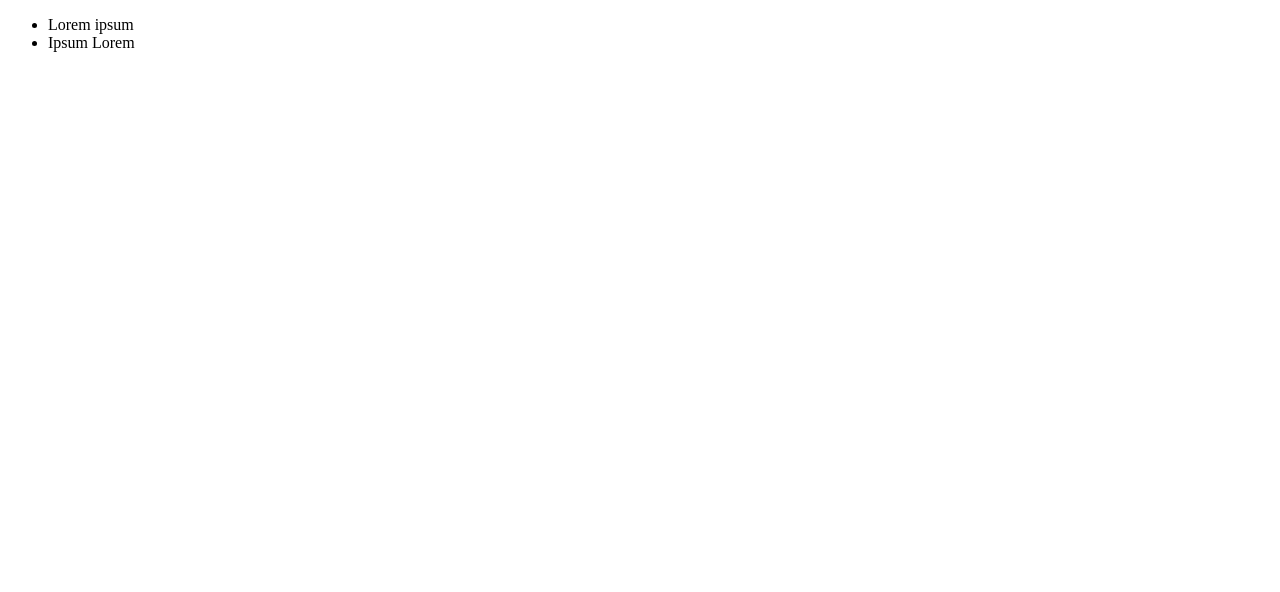
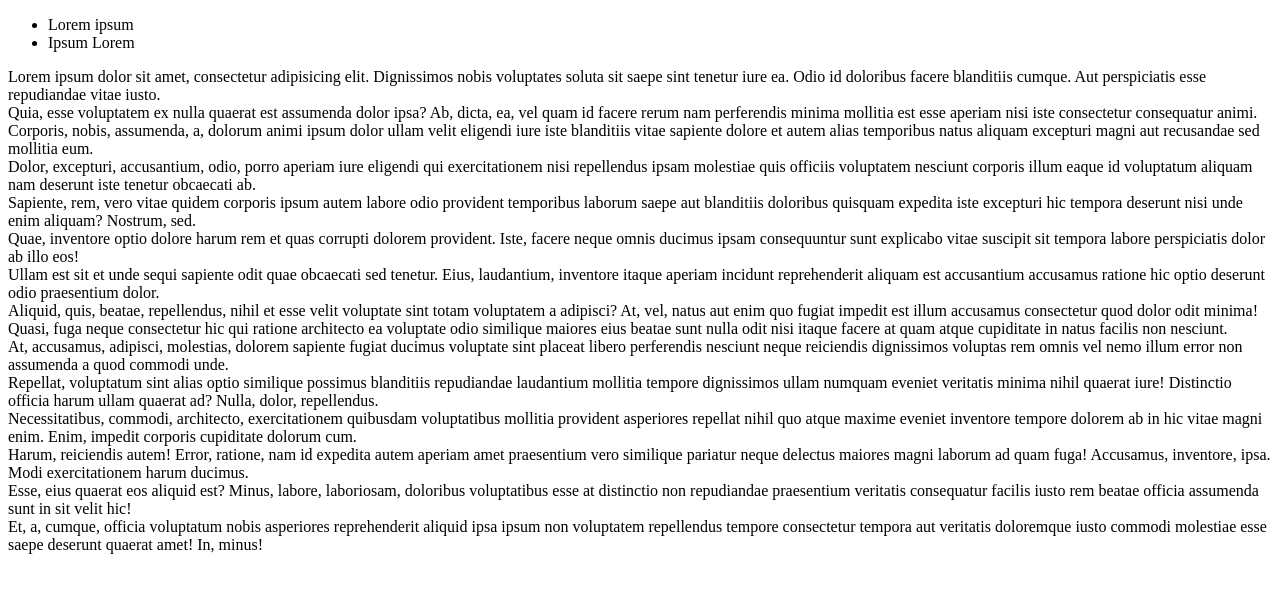
Before and after one commit to MLBS/learn, a plain HTML site: page index.html in a window 1280 px wide. Drawn offline with Linux system fonts and the light colour scheme.

Commit message:
ajouter lorem ipsum*15

```diff
--- a/index.html
+++ b/index.html
@@ -9,6 +9,23 @@
 		<li>Lorem ipsum</li>
 		<li>Ipsum Lorem</li>
 	</ul>
+	<div>
+		<div>Lorem ipsum dolor sit amet, consectetur adipisicing elit. Dignissimos nobis voluptates soluta sit saepe sint tenetur iure ea. Odio id doloribus facere blanditiis cumque. Aut perspiciatis esse repudiandae vitae iusto.</div>
+		<div>Quia, esse voluptatem ex nulla quaerat est assumenda dolor ipsa? Ab, dicta, ea, vel quam id facere rerum nam perferendis minima mollitia est esse aperiam nisi iste consectetur consequatur animi.</div>
+		<div>Corporis, nobis, assumenda, a, dolorum animi ipsum dolor ullam velit eligendi iure iste blanditiis vitae sapiente dolore et autem alias temporibus natus aliquam excepturi magni aut recusandae sed mollitia eum.</div>
+		<div>Dolor, excepturi, accusantium, odio, porro aperiam iure eligendi qui exercitationem nisi repellendus ipsam molestiae quis officiis voluptatem nesciunt corporis illum eaque id voluptatum aliquam nam deserunt iste tenetur obcaecati ab.</div>
+		<div>Sapiente, rem, vero vitae quidem corporis ipsum autem labore odio provident temporibus laborum saepe aut blanditiis doloribus quisquam expedita iste excepturi hic tempora deserunt nisi unde enim aliquam? Nostrum, sed.</div>
+		<div>Quae, inventore optio dolore harum rem et quas corrupti dolorem provident. Iste, facere neque omnis ducimus ipsam consequuntur sunt explicabo vitae suscipit sit tempora labore perspiciatis dolor ab illo eos!</div>
+		<div>Ullam est sit et unde sequi sapiente odit quae obcaecati sed tenetur. Eius, laudantium, inventore itaque aperiam incidunt reprehenderit aliquam est accusantium accusamus ratione hic optio deserunt odio praesentium dolor.</div>
+		<div>Aliquid, quis, beatae, repellendus, nihil et esse velit voluptate sint totam voluptatem a adipisci? At, vel, natus aut enim quo fugiat impedit est illum accusamus consectetur quod dolor odit minima!</div>
+		<div>Quasi, fuga neque consectetur hic qui ratione architecto ea voluptate odio similique maiores eius beatae sunt nulla odit nisi itaque facere at quam atque cupiditate in natus facilis non nesciunt.</div>
+		<div>At, accusamus, adipisci, molestias, dolorem sapiente fugiat ducimus voluptate sint placeat libero perferendis nesciunt neque reiciendis dignissimos voluptas rem omnis vel nemo illum error non assumenda a quod commodi unde.</div>
+		<div>Repellat, voluptatum sint alias optio similique possimus blanditiis repudiandae laudantium mollitia tempore dignissimos ullam numquam eveniet veritatis minima nihil quaerat iure! Distinctio officia harum ullam quaerat ad? Nulla, dolor, repellendus.</div>
+		<div>Necessitatibus, commodi, architecto, exercitationem quibusdam voluptatibus mollitia provident asperiores repellat nihil quo atque maxime eveniet inventore tempore dolorem ab in hic vitae magni enim. Enim, impedit corporis cupiditate dolorum cum.</div>
+		<div>Harum, reiciendis autem! Error, ratione, nam id expedita autem aperiam amet praesentium vero similique pariatur neque delectus maiores magni laborum ad quam fuga! Accusamus, inventore, ipsa. Modi exercitationem harum ducimus.</div>
+		<div>Esse, eius quaerat eos aliquid est? Minus, labore, laboriosam, doloribus voluptatibus esse at distinctio non repudiandae praesentium veritatis consequatur facilis iusto rem beatae officia assumenda sunt in sit velit hic!</div>
+		<div>Et, a, cumque, officia voluptatum nobis asperiores reprehenderit aliquid ipsa ipsum non voluptatem repellendus tempore consectetur tempora aut veritatis doloremque iusto commodi molestiae esse saepe deserunt quaerat amet! In, minus!</div>
+	</div>
 </div>
 </body>
 </html>
```
